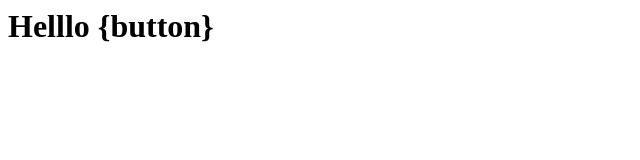
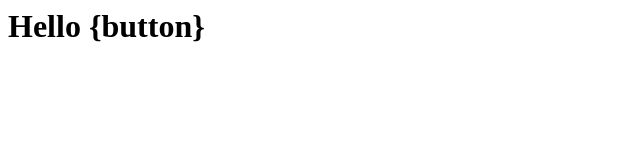
Before and after one commit to Soundarya630/Learn-branch, a plain HTML site: page index.html in a window 1280 px wide. Shown: the whole page, without its empty margins (0-640 px from the left). Drawn offline with Linux system fonts and the light colour scheme.

Commit message:
Update index.html

```diff
--- a/index.html
+++ b/index.html
@@ -1 +1 @@
-<h1>Helllo {button}</h1>
+<h1>Hello {button}</h1>
```
